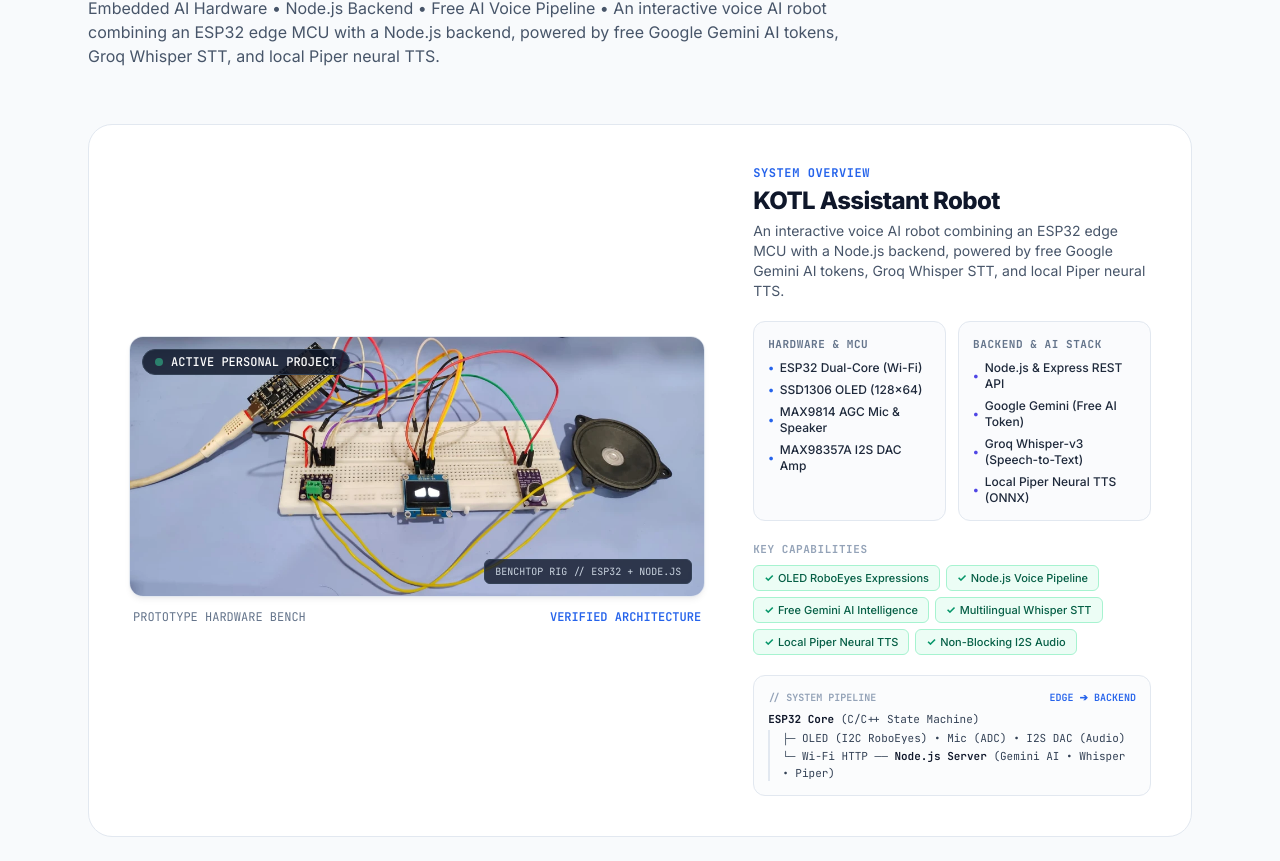
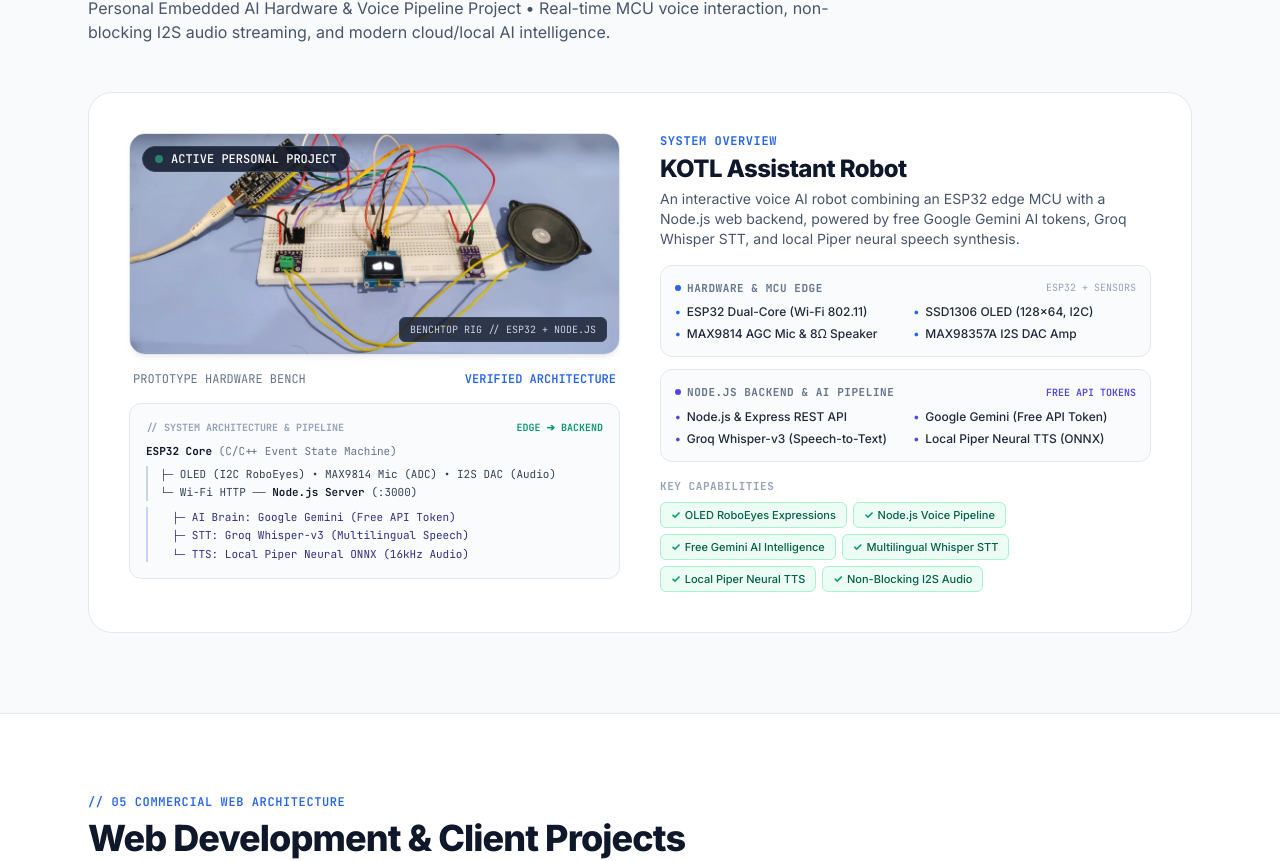
Before and after one commit to pratik-mandani/pratik-mandani.github.io, a React (Vite) app: page / in a window 1280 px wide. Shown: the part 5215-6076 px from the top of the page. Built offline with nearby package versions, Linux system fonts and the light colour scheme.

Commit message:
fix(ui): balance KOTL layout with 50/50 desktop split, remove duplicate text, and fix card wrapping

```diff
--- a/src/components/sections/KotlProject.tsx
+++ b/src/components/sections/KotlProject.tsx
@@ -5,26 +5,26 @@ export function KotlProject() {
     <section id="kotl" className="py-14 sm:py-20 border-b border-slate-200 bg-[#F8FAFC]">
       <div className="max-w-6xl mx-auto px-4 sm:px-6">
 
-        {/* Section Header */}
-        <div className="max-w-3xl mb-10 sm:mb-14">
+        {/* Section Header (Distinct, non-repetitive) */}
+        <div className="max-w-3xl mb-10 sm:mb-12">
           <div className="text-xs font-mono font-semibold uppercase tracking-wider text-blue-600 mb-2">
-            // 04 FEATURED PERSONAL PROJECT
+            // 04 ACTIVE EMBEDDED PROJECT
           </div>
           <h2 className="text-2xl sm:text-4xl font-extrabold text-slate-900 tracking-tight mb-2">
             {kotlProjectData.title}
           </h2>
           <p className="text-sm sm:text-base text-slate-600 leading-relaxed">
-            {kotlProjectData.subtitle} • {kotlProjectData.description}
+            {kotlProjectData.subtitle} • Real-time MCU voice interaction, non-blocking I2S audio streaming, and modern cloud/local AI intelligence.
           </p>
         </div>
 
-        {/* 55% Visual / 45% Information Desktop Split */}
+        {/* Main Balanced Card Container */}
         <div className="p-4 sm:p-8 lg:p-10 rounded-2xl sm:rounded-3xl border border-slate-200 bg-white shadow-xs">
-          <div className="grid grid-cols-1 lg:grid-cols-12 gap-6 lg:gap-12 items-center">
+          <div className="grid grid-cols-1 lg:grid-cols-12 gap-6 lg:gap-10 items-start">
 
-            {/* Left Column: Prominent KOTL Photograph (55% = 7 cols on lg) */}
-            <div className="lg:col-span-7 space-y-3">
-              <div className="img-frame relative aspect-16/10 sm:aspect-4/3 bg-slate-900 overflow-hidden shadow-sm">
+            {/* Left Column: Prominent Photo + Live Architecture Pipeline (6 cols on lg) */}
+            <div className="lg:col-span-6 space-y-4">
+              <div className="img-frame relative aspect-16/10 sm:aspect-16/9 bg-slate-900 overflow-hidden shadow-sm rounded-xl sm:rounded-2xl border border-slate-200">
                 <img
                   src={kotlProjectData.imagePath || '/images/projects/kotl/kotl-dev-setup.webp'}
                   alt="KOTL Robot Development Setup"
@@ -47,10 +47,33 @@ export function KotlProject() {
                 <span>PROTOTYPE HARDWARE BENCH</span>
                 <span className="text-blue-600 font-semibold">VERIFIED ARCHITECTURE</span>
               </div>
+
+              {/* System Pipeline Box on Left - Fills vertical height balance perfectly */}
+              <div className="p-4 rounded-xl border border-slate-200 bg-slate-50/80 font-mono text-[11px] text-slate-600 shadow-2xs">
+                <div className="text-slate-400 text-[10px] uppercase font-bold mb-2 flex items-center justify-between">
+                  <span>// SYSTEM ARCHITECTURE &amp; PIPELINE</span>
+                  <span className="text-emerald-600 font-semibold">EDGE ➔ BACKEND</span>
+                </div>
+                <div className="space-y-1.5 text-slate-700">
+                  <div>
+                    <span className="font-bold text-slate-900">ESP32 Core</span>{' '}
+                    <span className="text-slate-500">(C/C++ Event State Machine)</span>
+                  </div>
+                  <div className="pl-3 border-l-2 border-slate-300 space-y-0.5 text-[11px]">
+                    <div>├─ OLED (I2C RoboEyes) • MAX9814 Mic (ADC) • I2S DAC (Audio)</div>
+                    <div>└─ Wi-Fi HTTP ── <span className="font-semibold text-slate-900">Node.js Server</span> (:3000)</div>
+                  </div>
+                  <div className="pl-6 border-l-2 border-indigo-200 pt-0.5 space-y-0.5 text-[11px] text-indigo-900">
+                    <div>├─ AI Brain: Google Gemini (Free API Token)</div>
+                    <div>├─ STT: Groq Whisper-v3 (Multilingual Speech)</div>
+                    <div>└─ TTS: Local Piper Neural ONNX (16kHz Audio)</div>
+                  </div>
+                </div>
+              </div>
             </div>
 
-            {/* Right Column: Key Specifications & Subtle Architecture (45% = 5 cols on lg) */}
-            <div className="lg:col-span-5 space-y-5">
+            {/* Right Column: Key Specifications & Capabilities (6 cols on lg) */}
+            <div className="lg:col-span-6 space-y-4">
 
               <div>
                 <span className="text-xs font-mono font-bold uppercase tracking-wider text-blue-600 block mb-1">
@@ -64,42 +87,70 @@ export function KotlProject() {
                 </p>
               </div>
 
-              {/* Hardware & Backend Spec Grid (2 clean boxes) */}
-              <div className="grid grid-cols-1 sm:grid-cols-2 gap-3 text-xs">
+              {/* 2 Clean Full-Width Specification Cards */}
+              <div className="space-y-3">
 
-                {/* Hardware & MCU */}
+                {/* Card 1: Hardware & MCU Edge */}
                 <div className="p-3.5 rounded-xl border border-slate-200 bg-slate-50/70">
-                  <span className="font-mono font-bold uppercase tracking-wider text-slate-500 block mb-2 text-[11px]">
-                    Hardware & MCU
-                  </span>
-                  <ul className="space-y-1.5 text-slate-800 font-medium">
-                    {kotlProjectData.hardware.map((hw, idx) => (
-                      <li key={idx} className="flex items-center gap-1.5">
-                        <span className="text-blue-600 font-bold">•</span>
-                        <span>{hw}</span>
-                      </li>
-                    ))}
-                  </ul>
+                  <div className="flex items-center justify-between mb-2">
+                    <span className="font-mono font-bold uppercase tracking-wider text-slate-500 text-[11px] flex items-center gap-1.5">
+                      <span className="w-1.5 h-1.5 rounded-full bg-blue-600"></span>
+                      Hardware &amp; MCU Edge
+                    </span>
+                    <span className="text-[10px] font-mono text-slate-400">ESP32 + SENSORS</span>
+                  </div>
+                  <div className="grid grid-cols-1 sm:grid-cols-2 gap-x-4 gap-y-1.5 text-xs text-slate-800 font-medium">
+                    <div className="flex items-center gap-1.5">
+                      <span className="text-blue-600 font-bold">•</span>
+                      <span>ESP32 Dual-Core (Wi-Fi 802.11)</span>
+                    </div>
+                    <div className="flex items-center gap-1.5">
+                      <span className="text-blue-600 font-bold">•</span>
+                      <span>SSD1306 OLED (128×64, I2C)</span>
+                    </div>
+                    <div className="flex items-center gap-1.5">
+                      <span className="text-blue-600 font-bold">•</span>
+                      <span>MAX9814 AGC Mic &amp; 8Ω Speaker</span>
+                    </div>
+                    <div className="flex items-center gap-1.5">
+                      <span className="text-blue-600 font-bold">•</span>
+                      <span>MAX98357A I2S DAC Amp</span>
+                    </div>
+                  </div>
                 </div>
 
-                {/* Node.js Backend & AI */}
+                {/* Card 2: Node.js Backend & Free AI Pipeline */}
                 <div className="p-3.5 rounded-xl border border-slate-200 bg-slate-50/70">
-                  <span className="font-mono font-bold uppercase tracking-wider text-slate-500 block mb-2 text-[11px]">
-                    Backend & AI Stack
-                  </span>
-                  <ul className="space-y-1.5 text-slate-800 font-medium">
-                    {(kotlProjectData.backend || []).map((be, idx) => (
-                      <li key={idx} className="flex items-center gap-1.5">
-                        <span className="text-indigo-600 font-bold">•</span>
-                        <span>{be}</span>
-                      </li>
-                    ))}
-                  </ul>
+                  <div className="flex items-center justify-between mb-2">
+                    <span className="font-mono font-bold uppercase tracking-wider text-slate-500 text-[11px] flex items-center gap-1.5">
+                      <span className="w-1.5 h-1.5 rounded-full bg-indigo-600"></span>
+                      Node.js Backend &amp; AI Pipeline
+                    </span>
+                    <span className="text-[10px] font-mono text-indigo-600 font-semibold">FREE API TOKENS</span>
+                  </div>
+                  <div className="grid grid-cols-1 sm:grid-cols-2 gap-x-4 gap-y-1.5 text-xs text-slate-800 font-medium">
+                    <div className="flex items-center gap-1.5">
+                      <span className="text-indigo-600 font-bold">•</span>
+                      <span>Node.js &amp; Express REST API</span>
+                    </div>
+                    <div className="flex items-center gap-1.5">
+                      <span className="text-indigo-600 font-bold">•</span>
+                      <span>Google Gemini (Free API Token)</span>
+                    </div>
+                    <div className="flex items-center gap-1.5">
+                      <span className="text-indigo-600 font-bold">•</span>
+                      <span>Groq Whisper-v3 (Speech-to-Text)</span>
+                    </div>
+                    <div className="flex items-center gap-1.5">
+                      <span className="text-indigo-600 font-bold">•</span>
+                      <span>Local Piper Neural TTS (ONNX)</span>
+                    </div>
+                  </div>
                 </div>
 
               </div>
 
-              {/* Key Features */}
+              {/* Key Capabilities */}
               <div>
                 <span className="text-[11px] font-mono font-bold uppercase tracking-wider text-slate-400 block mb-2">
                   Key Capabilities
@@ -117,21 +168,6 @@ export function KotlProject() {
                 </div>
               </div>
 
-              {/* Subtle Minimal Architecture Pipeline */}
-              <div className="p-3.5 rounded-xl border border-slate-200 bg-slate-50/60 font-mono text-[11px] text-slate-600">
-                <div className="text-slate-400 text-[10px] uppercase font-bold mb-1.5 flex items-center justify-between">
-                  <span>// SYSTEM PIPELINE</span>
-                  <span className="text-blue-600 font-semibold">EDGE ➔ BACKEND</span>
-                </div>
-                <div className="space-y-0.5 text-slate-700">
-                  <div><span className="font-bold text-slate-900">ESP32 Core</span> (C/C++ State Machine)</div>
-                  <div className="pl-3 border-l-2 border-slate-200 space-y-0.5 text-[11px]">
-                    <div>├─ OLED (I2C RoboEyes) • Mic (ADC) • I2S DAC (Audio)</div>
-                    <div>└─ Wi-Fi HTTP ── <span className="font-semibold text-slate-900">Node.js Server</span> (Gemini AI • Whisper • Piper)</div>
-                  </div>
-                </div>
-              </div>
-
             </div>
 
           </div>
--- a/src/data/portfolioData.ts
+++ b/src/data/portfolioData.ts
@@ -177,10 +177,10 @@ export const productDevProjects: ProductDevProject[] = [
 
 export const kotlProjectData: KotlProjectDetails = {
   title: 'KOTL — The Smart Emotional Assistant Robot',
-  subtitle: 'Embedded AI Hardware • Node.js Backend • Free AI Voice Pipeline',
+  subtitle: 'Personal Embedded AI Hardware & Voice Pipeline Project',
   status: 'Active Personal Project',
   description:
-    'An interactive voice AI robot combining an ESP32 edge MCU with a Node.js backend, powered by free Google Gemini AI tokens, Groq Whisper STT, and local Piper neural TTS.',
+    'An interactive voice AI robot combining an ESP32 edge MCU with a Node.js web backend, powered by free Google Gemini AI tokens, Groq Whisper STT, and local Piper neural speech synthesis.',
   hardware: [
     'ESP32 Dual-Core (Wi-Fi)',
     'SSD1306 OLED (128x64)',
```
